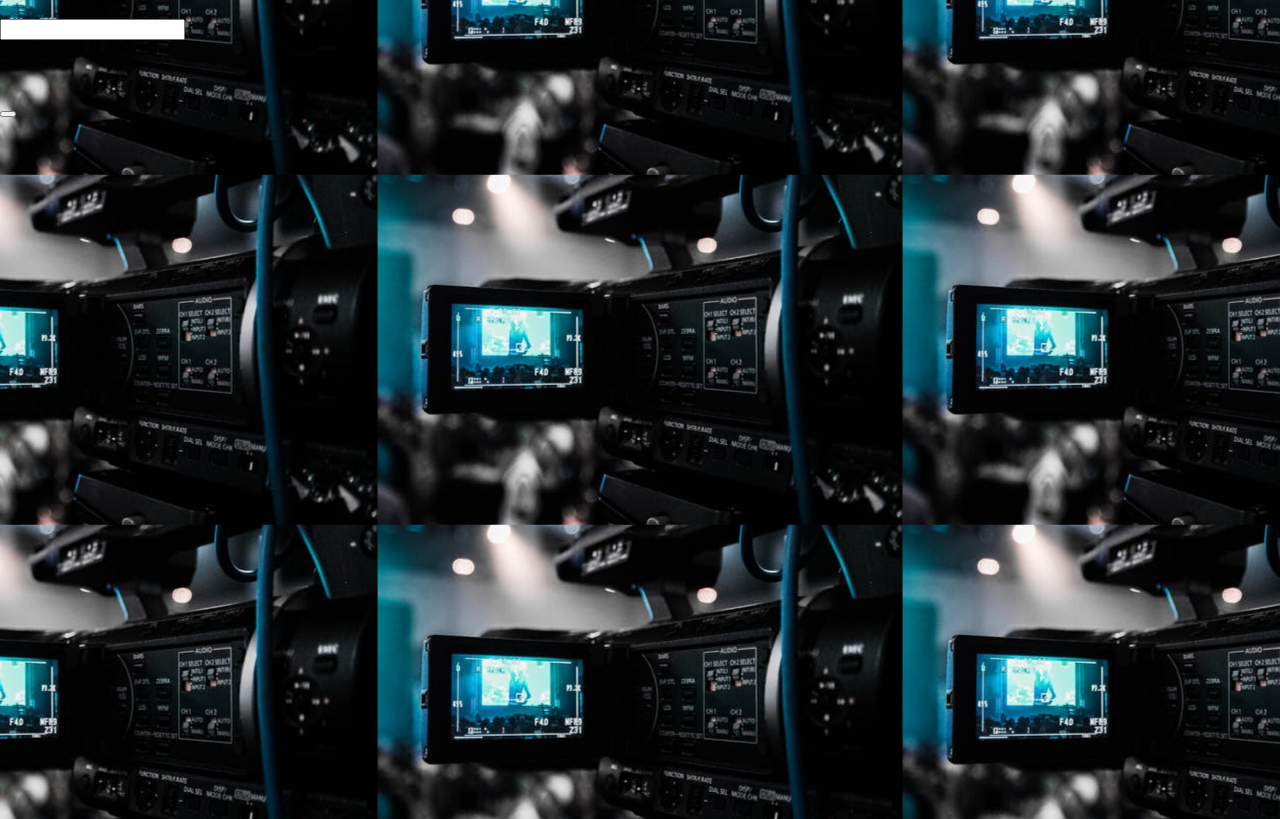
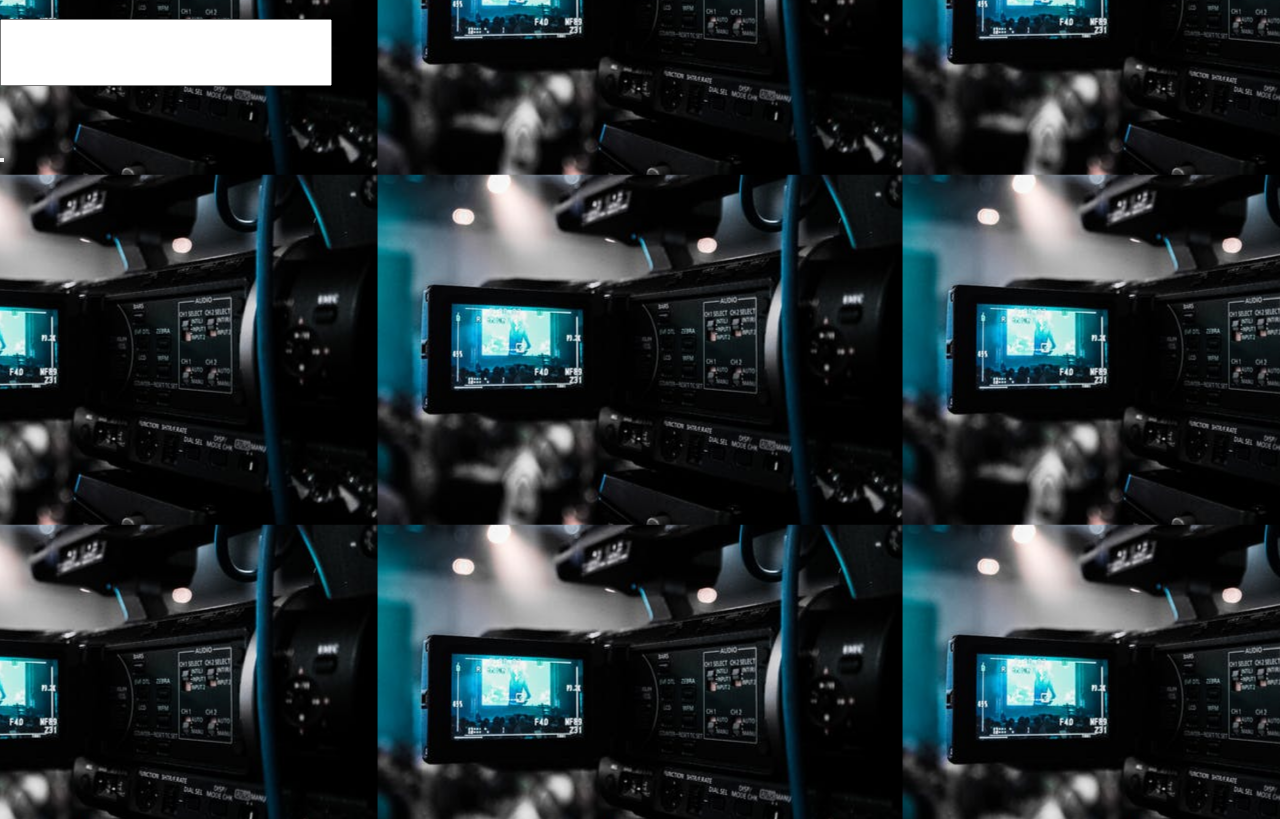
Before and after one commit to GAndi81/Toth-Gayer-Andrea-Exam2, a plain HTML site: page index.html in a window 1280 px wide. Shown: the part 61-880 px from the top of the page. Drawn offline with Linux system fonts and the light colour scheme; a web font is replaced by a local one.

Commit message:
css update

```diff
--- a/css/filmek.css
+++ b/css/filmek.css
@@ -36,7 +36,7 @@ h1 {
     position: absolute;
 }
 
-#m {
+#search {
     color: white;
     font-size: 20px;
     font-weight: bold;
@@ -46,5 +46,11 @@ h1 {
 }
 
 #img {
+    border-radius: 50px;
+}
 
+#click {
+    margin: 0;
+    padding: 0;
+    color: #ffffff;
 }
--- a/js/filmek.js
+++ b/js/filmek.js
@@ -242,3 +242,9 @@ function showCharMini(charObject) {
         }
         return Sum;
     }
+
+
+    // a filmkategória neve és mellette, hogy hány film tartozik az adott kategóriába
+
+
+    // az 1990 előttiek törlése és a maradék megjelenítése:
```
